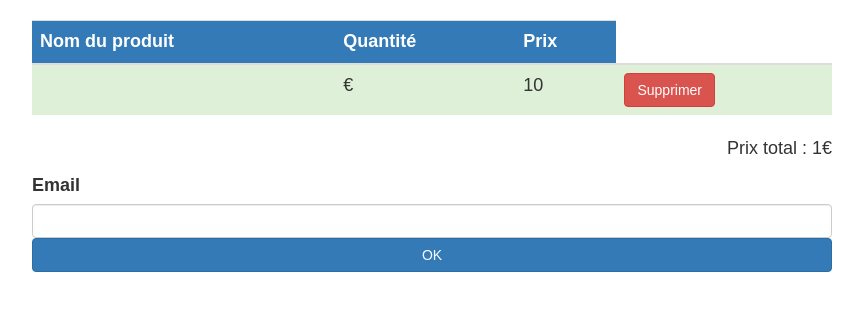
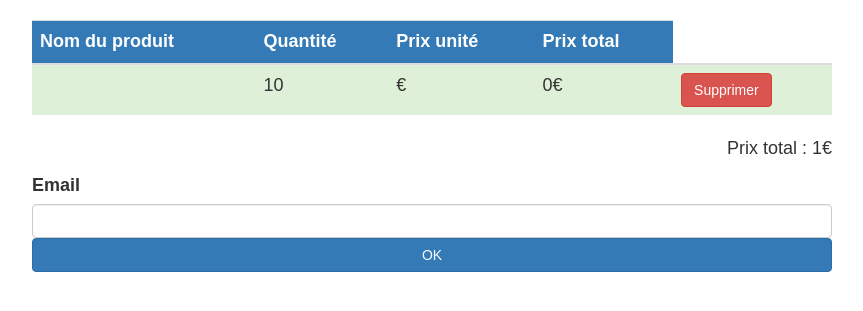
Before and after one commit to Rufuslit4z/lpweb-symfony, a Symfony app: template templates/cart/index.html.twig in a window 1280 px wide. Shown: the part 52-363 px from the top of the page, without its empty margins (208-1071 px from the left). Run offline with Twig, Linux system fonts and the light colour scheme; the template is opened without the code that fills it: most values are stand-ins (such as "Sample title", 1, 10 or a date in 2020); form fields are guessed from the names that the template uses; some libraries are stand-ins or nearby versions.

Commit message:
Question bonus 1 OK

```diff
--- a/src/Controller/CartController.php
+++ b/src/Controller/CartController.php
@@ -24,7 +24,7 @@ class CartController extends AbstractController
         foreach($cart as $id => $quantity){
             $product = $productRepository->findById($id);
             $products[$count] = ['product' => $product, 'quantity' => $quantity];
-            $totalPrice += $product[0]->getPrice();
+            $totalPrice += $product[0]->getPrice() * $quantity;
             $count++;
         }
 
@@ -57,7 +57,7 @@ class CartController extends AbstractController
     public function add(int $id, SessionInterface $session): Response
     {
         $cart = $session->get('panier', []);
-        $cart[$id] = 1;
+        $cart[$id]++;
         $session->set('panier', $cart);
 
         return $this->render('cart/add.html.twig', [
--- a/templates/cart/index.html.twig
+++ b/templates/cart/index.html.twig
@@ -19,15 +19,17 @@
             <tr class="bg-primary">
                 <th>Nom du produit</th>
                 <th>Quantité</th>
-                <th>Prix</th>
+                <th>Prix unité</th>
+                <th>Prix total</th>
             </tr>
         </theader>
         <tbody>
         {% for product in products %}
             <tr class="bg-success">
                 <td>{{ product['product'][0].getName() }}</td>
+                <td>{{ product['quantity'] }}</td>
                 <td>{{ product['product'][0].getPrice() }}€</td>
-                <td>{{ product['quantity'] }}</td>
+                <td>{{ product['product'][0].getPrice() * product['quantity'] }}€</td>
                 <td><a class="btn btn-danger" href="{{ path('cart.delete', { id : product['product'][0].getId() }) }}">Supprimer</a></td>
             </tr>
         {% endfor %}
```
